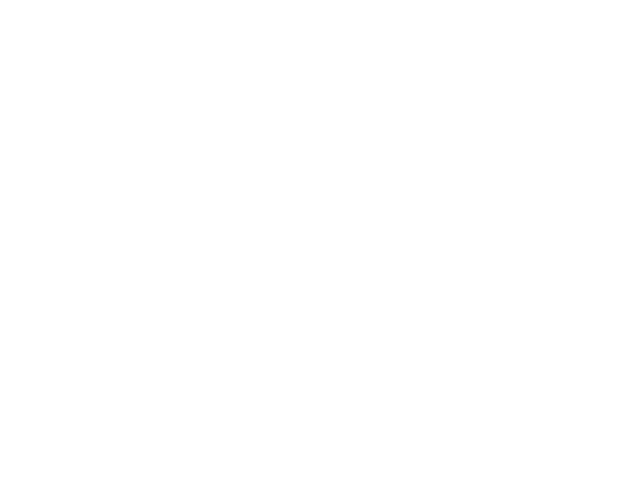
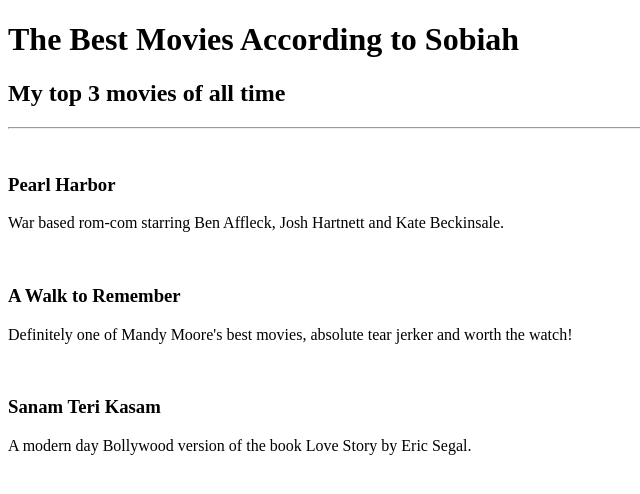
Before and after one commit to SobiahSelvarajah/ss-1-movie-ranking, a plain HTML site: page index.html in a window 1280 px wide. Shown: the whole page, without its empty margins (0-640 px from the left). Drawn offline with Linux system fonts and the light colour scheme.

Commit message:
index.html: content added

```diff
--- a/index.html
+++ b/index.html
@@ -6,6 +6,37 @@
     <title>Document</title>
 </head>
 <body>
-
+    <h1 class="heading">
+        The Best Movies According to Sobiah
+    </h1>
+    <h2 class="subheading">
+        My top 3 movies of all time
+    </h2>
+    <hr/>
+    <br/>
+    <h3 class="movieName">
+        Pearl Harbor
+    </h3>
+    <p class="movieDesc">
+        War based rom-com starring Ben Affleck,
+        Josh Hartnett and Kate Beckinsale.
+    </p>
+    <br/>
+    <h3 class="movieName">
+        A Walk to Remember
+    </h3>
+    <p class="movieDesc">
+        Definitely one of Mandy Moore's best
+        movies, absolute tear jerker and
+        worth the watch!
+    </p>
+    <br/>
+    <h3 class="movieName">
+        Sanam Teri Kasam
+    </h3>
+    <p class="movieDesc">
+        A modern day Bollywood version of
+        the book Love Story by Eric Segal.
+    </p>
 </body>
 </html>
```
Also changed, not shown: 1 other file.
